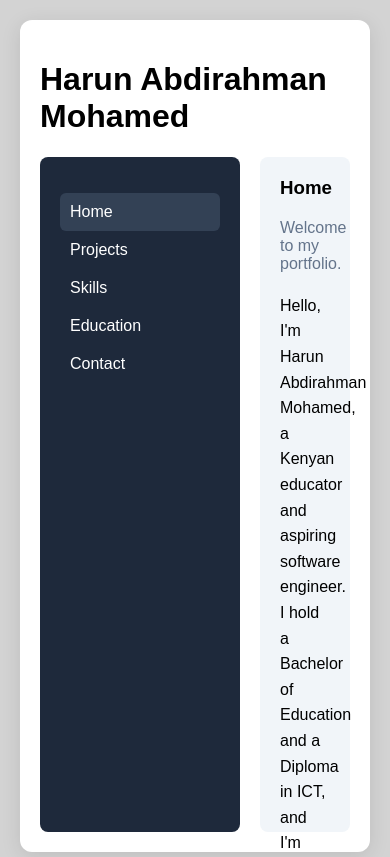
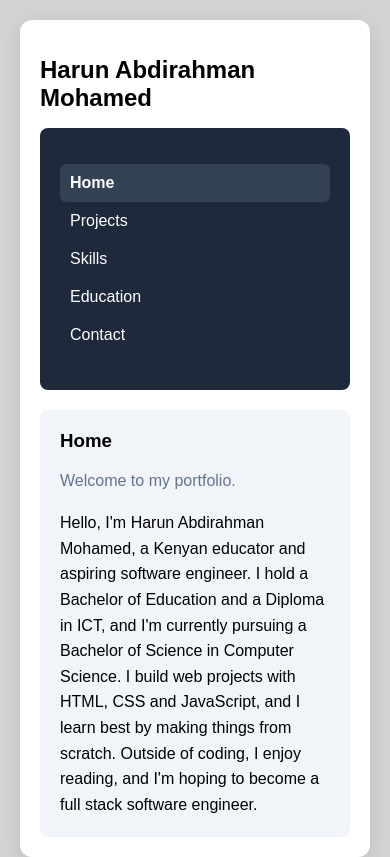
Before and after one commit to Harun-dev27/E-portofolio, a plain HTML site: page index.html in a window 390 px wide. Shown: the top 857 px of the page. Drawn offline with Linux system fonts and the light colour scheme.

Commit message:
Add responsive layout.

```diff
--- a/style.css
+++ b/style.css
@@ -35,13 +35,14 @@ body {
   transition: background-color 0.2s;
 }
 .sidebar > ul > li:hover {
-  background-color: #334155;
+  background-color: #273449;
   border-radius: 6px;
   cursor: pointer;
 }
 .sidebar > ul > li.active {
   background-color: #334155;
   border-radius: 6px;
+  font-weight: bold;
 }
 
 .content {
@@ -88,15 +89,16 @@ body {
   display: none;
 }
 
-.intro.hidden {
-  display: none;
-}
 .intro {
   grid-column: 1 / -1;
   margin: 0;
   line-height: 1.6;
   list-style: none;
   padding-left: 0;
+}
+
+.intro.hidden {
+  display: none;
 }
 .education-list.hidden {
   display: none;
@@ -131,3 +133,28 @@ body {
     transform: none;
   }
 }
+@media (max-width: 1024px) {
+  .content {
+    grid-template-columns: repeat(2, 1fr);
+  }
+}
+@media (max-width: 768px) {
+  .layout {
+    flex-direction: column;
+    height: auto;
+  }
+  .sidebar {
+    width: 100%;
+  }
+  .content {
+    grid-template-columns: 1fr;
+  }
+  .main-frame h1 {
+    font-size: 24px;
+  }
+  .education-list,
+  .skills-list,
+  .contact-list {
+    padding: 0 0 0 20px;
+  }
+}
```
